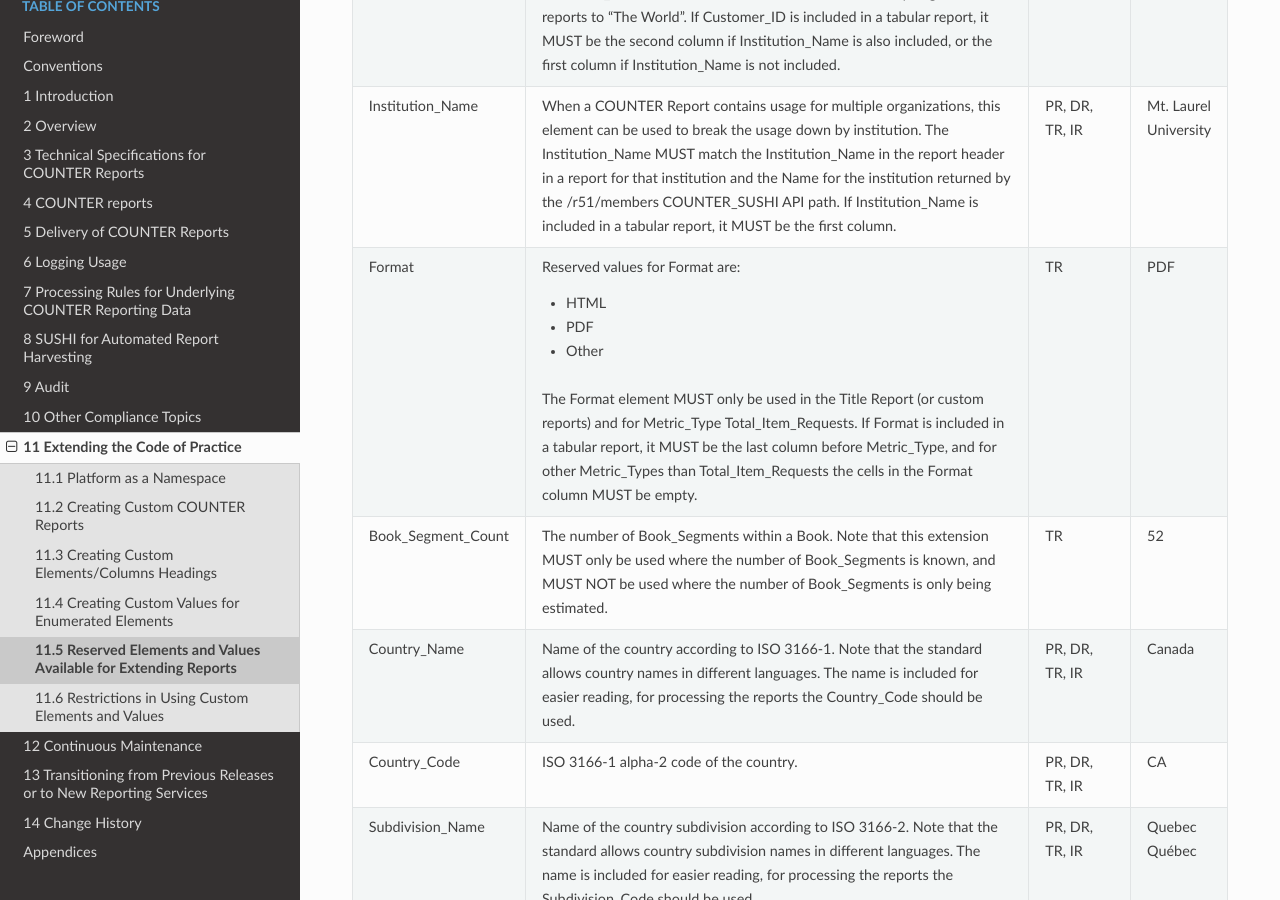
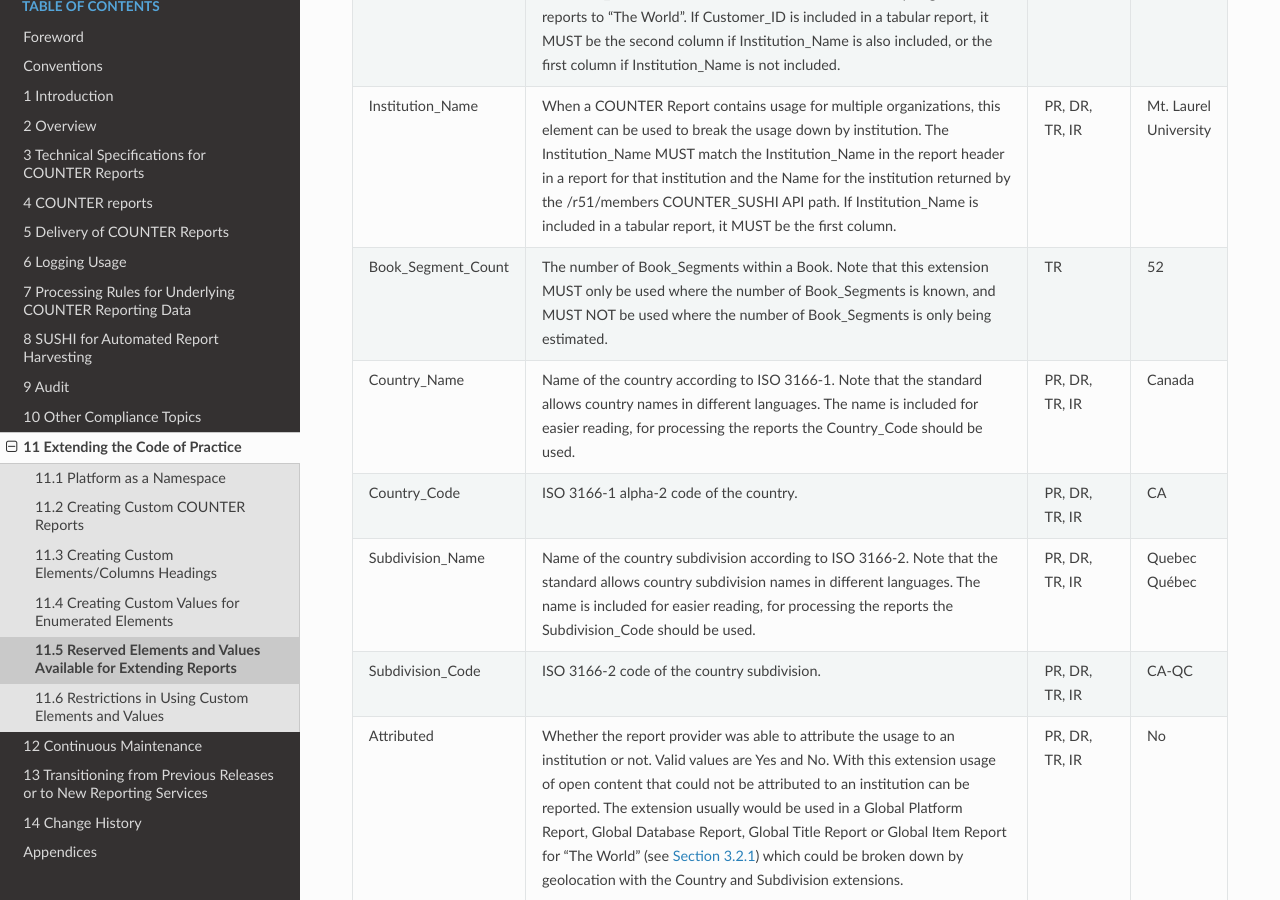
Before and after one commit to Project-Counter/cop5, a Sphinx documentation site: the page built from source/11-extending/05-reserved-values-available-for-extending-reports.rst, in a window 1280 px wide and 900 px high, scrolled down 497 px. Built offline with Sphinx 7.4.7 and the Read the Docs theme 2.0.0, drawn with Linux system fonts in a browser that asks for light colours.

Commit message:
Remove common extension Format

```diff
--- a/source/11-extending/05-reserved-values-available-for-extending-reports.rst
+++ b/source/11-extending/05-reserved-values-available-for-extending-reports.rst
@@ -32,17 +32,6 @@ COUNTER recognizes that there are some common extensions that report providers m
      - When a COUNTER Report contains usage for multiple organizations, this element can be used to break the usage down by institution. The Institution_Name MUST match the Institution_Name in the report header in a report for that institution and the Name for the institution returned by the /r51/members COUNTER_SUSHI API path. If Institution_Name is included in a tabular report, it MUST be the first column.
      - PR, DR, TR, IR
      - Mt. Laurel University
-
-   * - Format
-     - Reserved values for Format are:
-
-       * HTML
-       * PDF
-       * Other
-
-       The Format element MUST only be used in the Title Report (or custom reports) and for Metric_Type Total_Item_Requests. If Format is included in a tabular report, it MUST be the last column before Metric_Type, and for other Metric_Types than Total_Item_Requests the cells in the Format column MUST be empty.
-     - TR
-     - PDF
 
    * - Book_Segment_Count
      - The number of Book_Segments within a Book. Note that this extension MUST only be used where the number of Book_Segments is known, and MUST NOT be used where the number of Book_Segments is only being estimated.
--- a/source/appendices/a-glossary-of-terms.rst
+++ b/source/appendices/a-glossary-of-terms.rst
@@ -470,10 +470,6 @@ Note: The main Code of Practice document takes precedence in the case of any con
 
    * - Filter
      - See Report filters.
-     -
-
-   * - Format
-     - A COUNTER element for extending reports, used to identify the format of the content. Reserved values include: HTML, PDF, Other.
      -
 
    * - Free_to_Read
```
Also changed, not shown: other parts of source/11-extending/05-reserved-values-available-for-extending-reports.rst (+2 -2 lines).
